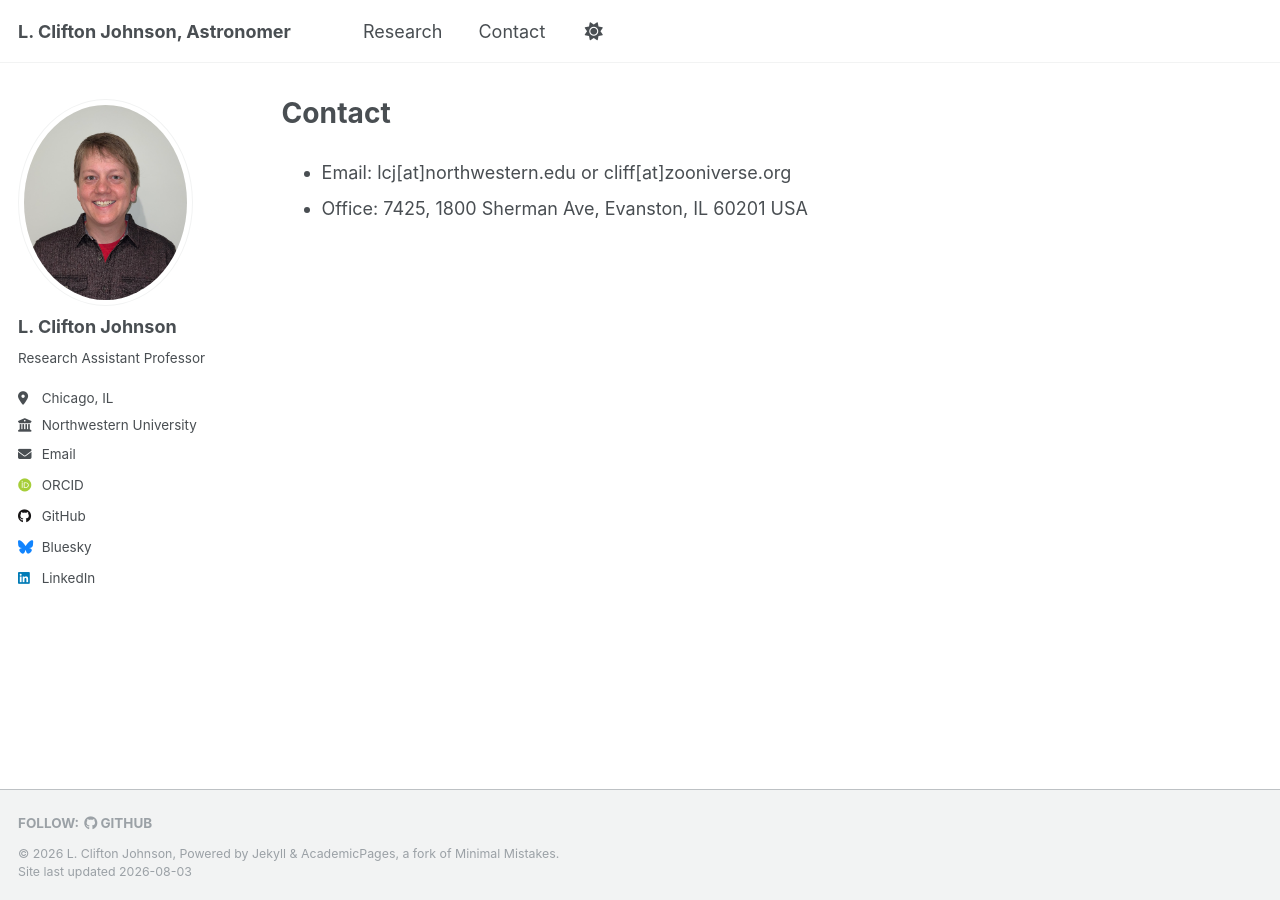
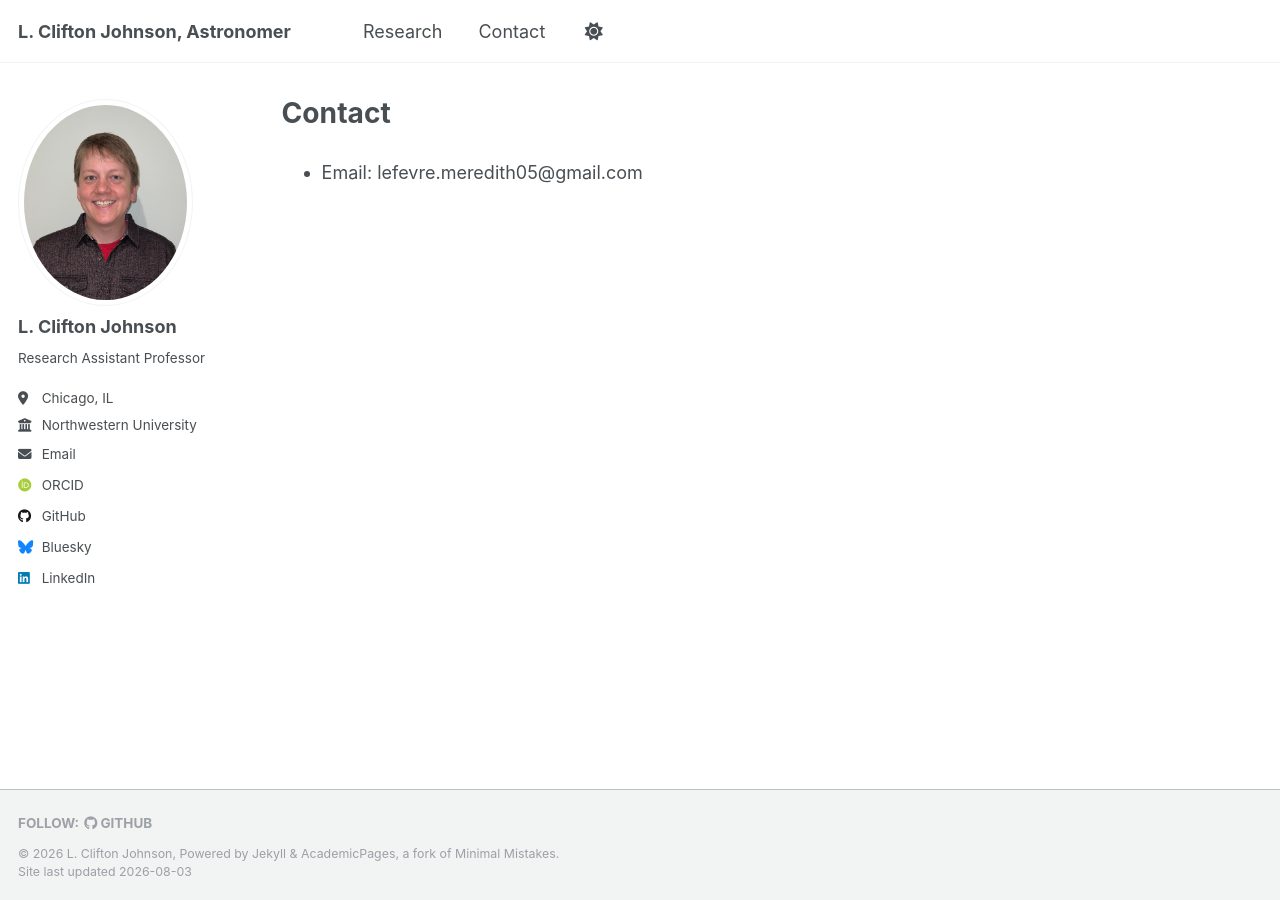
Before and after one commit to meredith-lefevre/meredith-lefevre.github.io, a Jekyll site: the page built from _pages/contact.md, in a window 1280 px wide. Built offline with Jekyll 4.4.1, drawn with Linux system fonts in a browser that asks for light colours; some web fonts are replaced; a script that is not in the unit is left out.

Commit message:
Update contact.md

```diff
--- a/_pages/contact.md
+++ b/_pages/contact.md
@@ -4,5 +4,4 @@ title: "Contact"
 author_profile: true
 ---
 
-- Email: lcj\[at\]northwestern.edu or cliff\[at\]zooniverse.org
-- Office: 7425, 1800 Sherman Ave, Evanston, IL 60201 USA
+- Email: lefevre.meredith05@gmail.com
```
